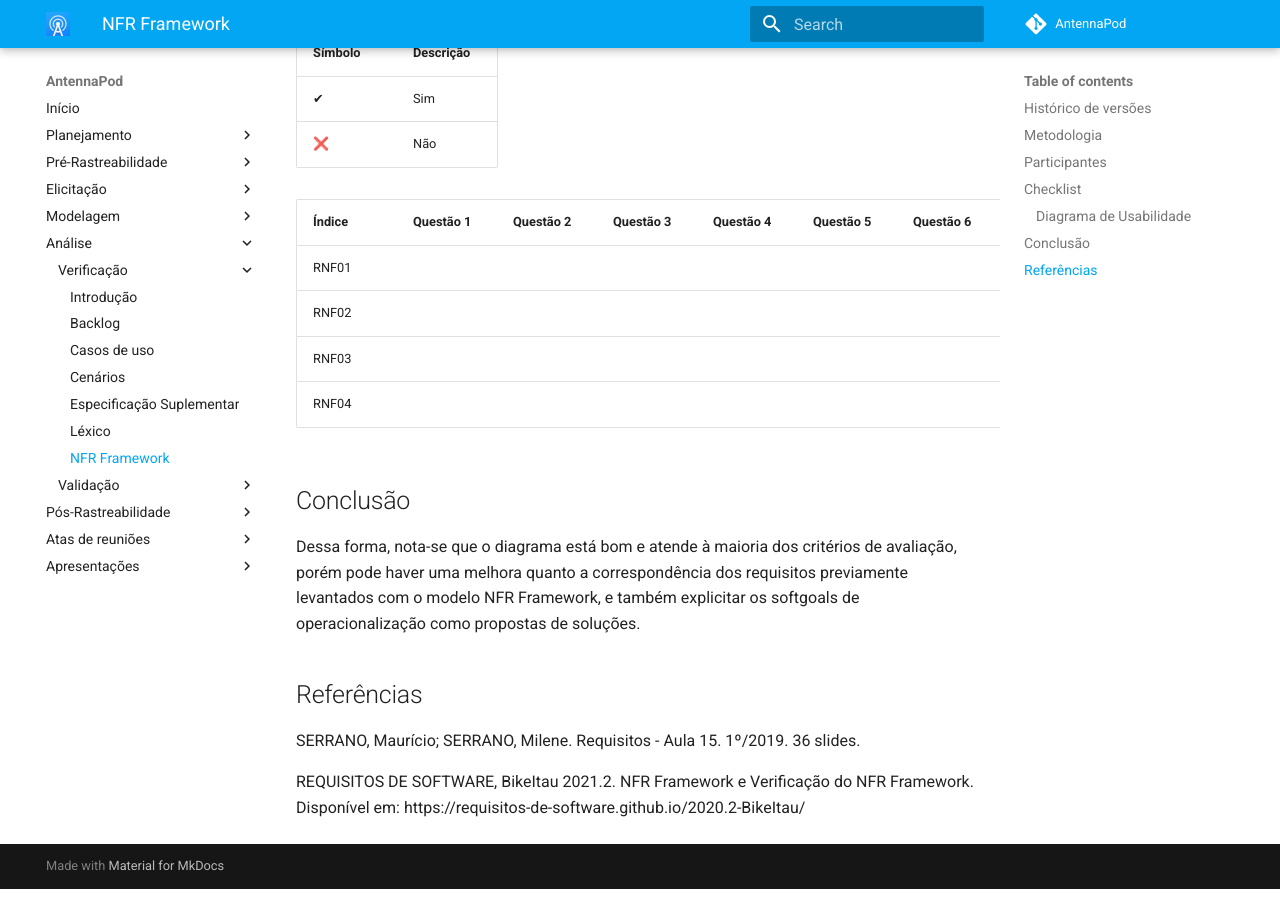
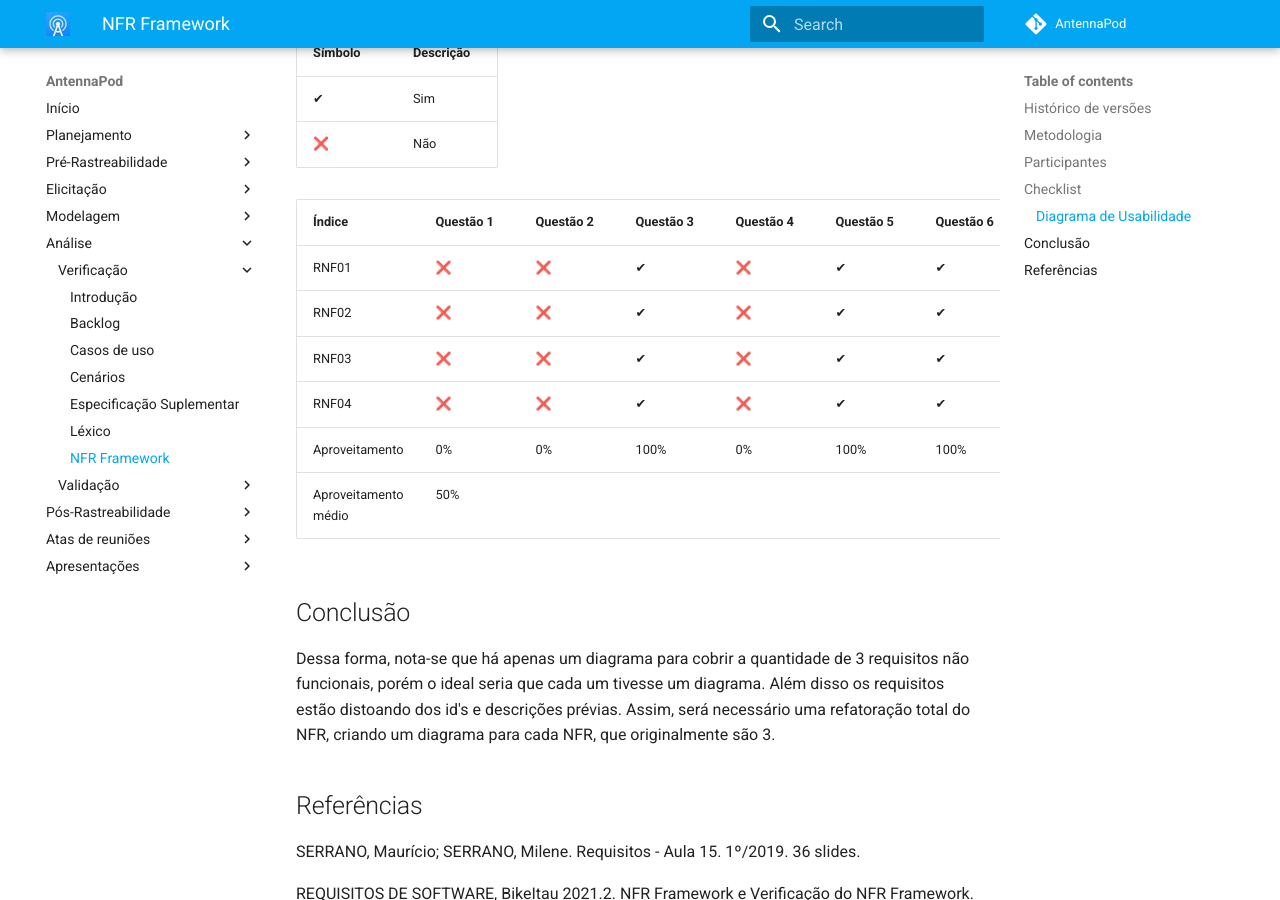
Before and after one commit to Requisitos-de-Software/2021.2-AntennaPod, an MkDocs documentation site: the page built from docs/analise/verificacao/verificacao-nfr-framework.md, in a window 1280 px wide and 900 px high, scrolled down 1416 px. Built offline with MkDocs 1.6.1 and Material for MkDocs 9.7.7, drawn with Linux system fonts in a browser that asks for light colours; comment, search, counter and statistics services are not loaded.

Commit message:
:repeat:(#98): porcentagens e conclusao

```diff
--- a/docs/analise/verificacao/verificacao-nfr-framework.md
+++ b/docs/analise/verificacao/verificacao-nfr-framework.md
@@ -34,17 +34,19 @@ A técnica de verificação usada no [NFR Framework](https://requisitos-de-softw
 | ✔      | Sim       |
 | ❌      | Não       |
 
-| Índice | Questão 1 | Questão 2 | Questão 3 | Questão 4 | Questão 5 | Questão 6 | Questão 7 | Questão 8 |
-| ------ | --------- | --------- | --------- | --------- | --------- | --------- | --------- | --------- |
-| RNF01  |           |           |           |           |           |           |           |           |
-| RNF02  |           |           |           |           |           |           |           |           |
-| RNF03  |           |           |           |           |           |           |           |           |
-| RNF04  |           |           |           |           |           |           |           |           |
+| Índice               | Questão 1 | Questão 2 | Questão 3 | Questão 4 | Questão 5 | Questão 6 | Questão 7 | Questão 8 |
+| -------------------- | --------- | --------- | --------- | --------- | --------- | --------- | --------- | --------- |
+| RNF01                | ❌        | ❌        | ✔        | ❌        | ✔        | ✔        | ✔        | ❌        |
+| RNF02                | ❌        | ❌        | ✔        | ❌        | ✔        | ✔        | ✔        | ❌        |
+| RNF03                | ❌        | ❌        | ✔        | ❌        | ✔        | ✔        | ✔        | ❌        |
+| RNF04                | ❌        | ❌        | ✔        | ❌        | ✔        | ✔        | ✔        | ❌        |
+| Aproveitamento       | 0%        | 0%        | 100%      | 0%        | 100%      | 100%      | 100%      | 0%        |
+| Aproveitamento médio | 50%       |           |           |           |           |           |           |           |
 
 ## Conclusão
 
-Dessa forma, nota-se que o diagrama está bom e atende à maioria dos critérios de avaliação, porém pode haver uma melhora quanto a correspondência dos
-requisitos previamente levantados com o modelo NFR Framework, e também explicitar os softgoals de operacionalização como propostas de soluções.
+Dessa forma, nota-se que há apenas um diagrama para cobrir a quantidade de 3 requisitos não funcionais, porém o ideal seria que cada um tivesse um diagrama.
+Além disso os requisitos estão distoando dos id's e descrições prévias. Assim, será necessário uma refatoração total do NFR, criando um diagrama para cada NFR, que originalmente são 3.
 
 ## Referências
 
```
